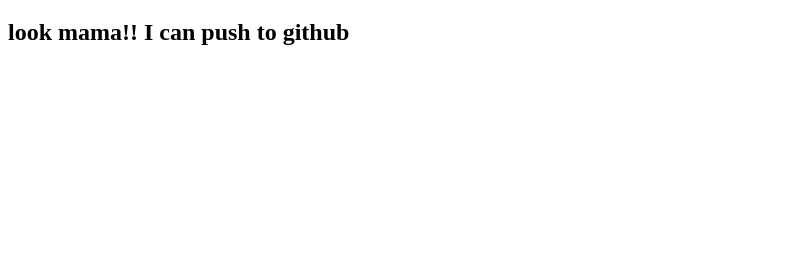
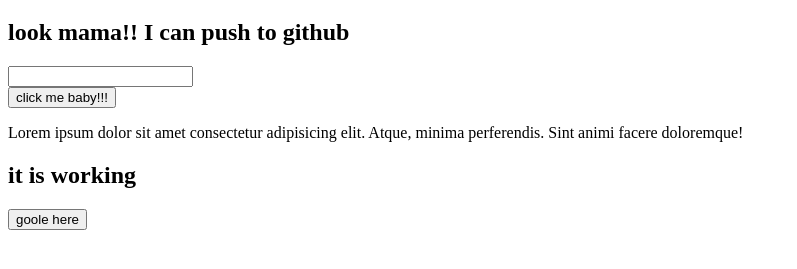
Before and after one commit to rakib262/second-website, a plain HTML site: page index.html in a window 1280 px wide. Shown: the part 61-330 px from the top of the page, without its empty margins (0-797 px from the left). Drawn offline with Linux system fonts and the light colour scheme.

Commit message:
have done

```diff
--- a/index.html
+++ b/index.html
@@ -9,5 +9,14 @@
 <body>
     <h1>My second website</h1>
     <h2>look mama!! I can push to github</h2>
+    <input type="text">
+    <br>
+    <button>click me baby!!!</button>
+    <br>
+
+    <p>Lorem ipsum dolor sit amet consectetur adipisicing elit. Atque, minima perferendis. Sint animi facere doloremque!</p>
+    <h2>it is working</h2>
+    <button>goole here</button>
+
 </body>
 </html>
```
